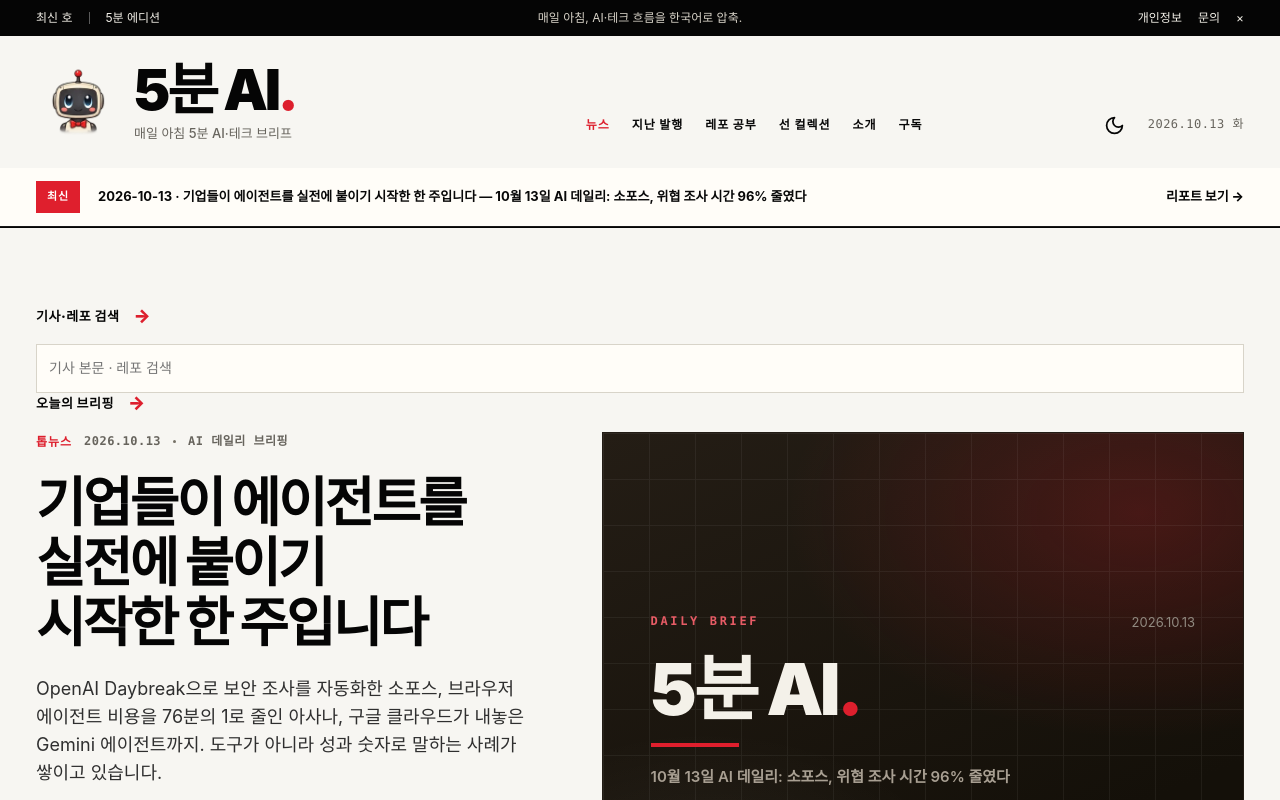
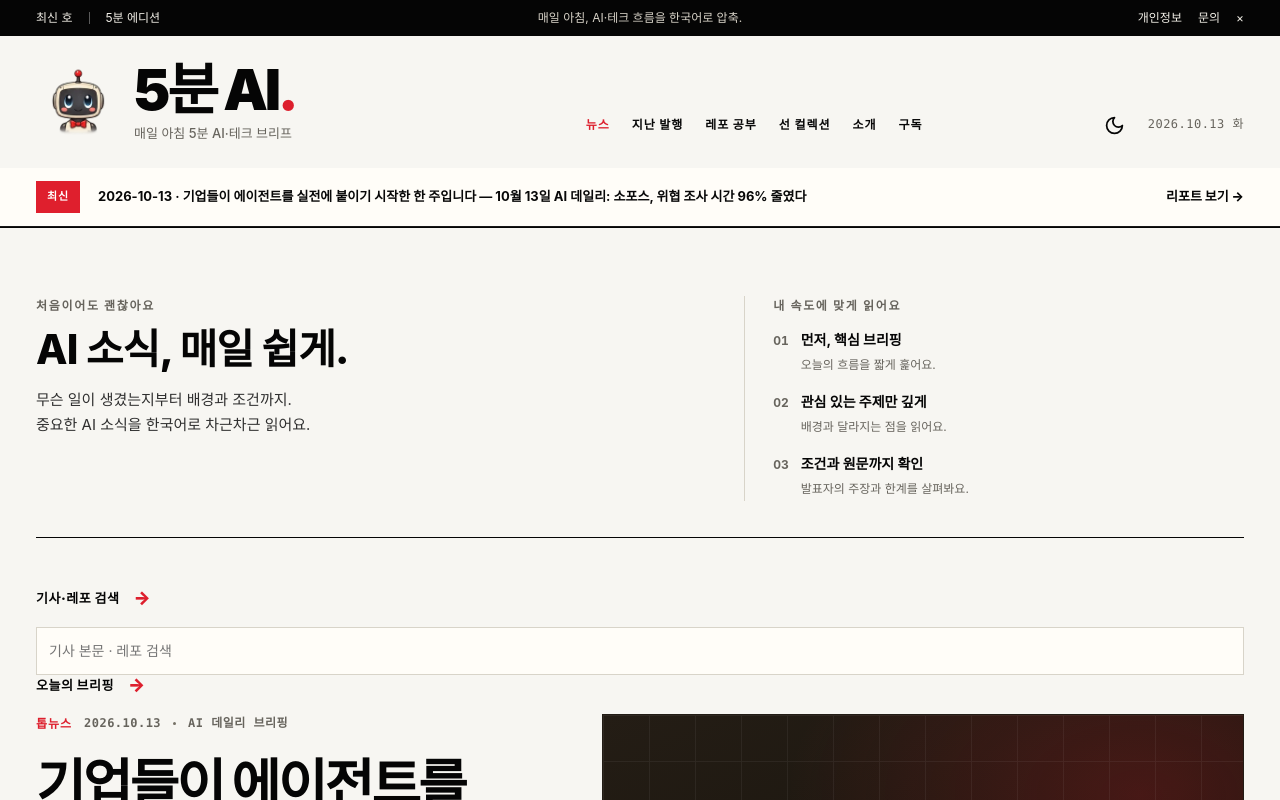
Before and after one commit to goddaehee/fiv-ai-news, a Next.js app: page / in a window 1280 px wide. Shown: the top 800 px of the page. Built offline with nearby package versions, Linux system fonts and the light colour scheme; a web font is replaced by a local one.

Commit message:
#4 홈 히어로 복원: '처음이어도 괜찮아요' 온보딩 섹션 (#5)

```diff
--- a/app/globals.css
+++ b/app/globals.css
@@ -440,6 +440,87 @@
   font-size:10px;
   font-weight:700;
 }
+.welcome {
+  display:grid;
+  grid-template-columns:minmax(0,1.15fr) minmax(250px,.85fr);
+  gap:32px;
+  padding:40px 0 36px;
+  border-bottom:1px solid var(--color-ink);
+}
+.welcome-eyebrow {
+  font-size:12px;
+  font-weight:700;
+  letter-spacing:.14em;
+  color:var(--color-muted);
+  margin:0 0 10px;
+}
+.welcome-title {
+  font-size:clamp(28px,3.2vw,42px);
+  font-weight:850;
+  line-height:1.22;
+  letter-spacing:-.02em;
+  color:var(--color-ink);
+  margin:0 0 12px;
+}
+.welcome-description {
+  font-size:15px;
+  line-height:1.7;
+  color:var(--color-fg-2);
+  margin:0;
+}
+.welcome-guide {
+  border-left:1px solid var(--color-border);
+  padding-left:28px;
+}
+.welcome-guide-label {
+  font-size:12px;
+  font-weight:700;
+  letter-spacing:.14em;
+  color:var(--color-muted);
+  margin:0 0 14px;
+}
+.welcome-steps {
+  list-style:none;
+  margin:0;
+  padding:0;
+  display:grid;
+  gap:14px;
+}
+.welcome-steps li {
+  display:flex;
+  gap:12px;
+  align-items:flex-start;
+}
+.welcome-step-num {
+  font-size:12px;
+  font-weight:700;
+  color:var(--color-muted);
+  font-variant-numeric:tabular-nums;
+  padding-top:2px;
+}
+.welcome-steps strong {
+  display:block;
+  font-size:14px;
+  font-weight:700;
+  color:var(--color-ink);
+}
+.welcome-step-desc {
+  font-size:12px;
+  color:var(--color-muted);
+}
+@media (max-width:640px) {
+  .welcome {
+    grid-template-columns:1fr;
+    gap:24px;
+    padding:28px 0 24px;
+  }
+  .welcome-guide {
+    border-left:0;
+    border-top:1px solid var(--color-border);
+    padding-left:0;
+    padding-top:20px;
+  }
+}
 .hero-visual {
   background:linear-gradient(158deg,#241d15,#141009 74%);
   border:1px solid #221c15;
--- a/app/page.tsx
+++ b/app/page.tsx
@@ -5,6 +5,7 @@
 import { KeyStrip } from "@/components/home/KeyStrip";
 import { SearchBox } from "@/components/home/SearchBox";
 import { SubscribeForm } from "@/components/home/SubscribeForm";
+import { Welcome } from "@/components/home/Welcome";
 import { ISSUES, citationCount, issuesByMonth, latestIssue } from "@/data/news";
 import { CATALOG, deepDiveSlug } from "@/data/catalog";
 import { REPOS } from "@/data/repos";
@@ -48,6 +49,7 @@
   ];
   return (
     <main className="main" id="main-content" tabIndex={-1}>
+      <Welcome />
       <SearchBox newsIndex={newsIndex} repoIndex={repoIndex} />
       <Hero
         date={latest.date}
--- /dev/null
+++ b/components/home/Welcome.tsx
@@ -0,0 +1,55 @@
+export function Welcome() {
+  return (
+    <section className="welcome" aria-labelledby="welcome-title">
+      <div className="welcome-copy">
+        <p className="welcome-eyebrow">처음이어도 괜찮아요</p>
+        <p className="welcome-title" id="welcome-title">
+          AI 소식, 매일 쉽게.
+        </p>
+        <p className="welcome-description">
+          무슨 일이 생겼는지부터 배경과 조건까지.
+          <br />
+          중요한 AI 소식을 한국어로 차근차근 읽어요.
+        </p>
+      </div>
+      <div className="welcome-guide">
+        <p className="welcome-guide-label">내 속도에 맞게 읽어요</p>
+        <ol className="welcome-steps">
+          <li>
+            <span className="welcome-step-num" aria-hidden="true">
+              01
+            </span>
+            <div>
+              <strong>먼저, 핵심 브리핑</strong>
+              <span className="welcome-step-desc">
+                오늘의 흐름을 짧게 훑어요.
+              </span>
+            </div>
+          </li>
+          <li>
+            <span className="welcome-step-num" aria-hidden="true">
+              02
+            </span>
+            <div>
+              <strong>관심 있는 주제만 깊게</strong>
+              <span className="welcome-step-desc">
+                배경과 달라지는 점을 읽어요.
+              </span>
+            </div>
+          </li>
+          <li>
+            <span className="welcome-step-num" aria-hidden="true">
+              03
+            </span>
+            <div>
+              <strong>조건과 원문까지 확인</strong>
+              <span className="welcome-step-desc">
+                발표자의 주장과 한계를 살펴봐요.
+              </span>
+            </div>
+          </li>
+        </ol>
+      </div>
+    </section>
+  );
+}
```
